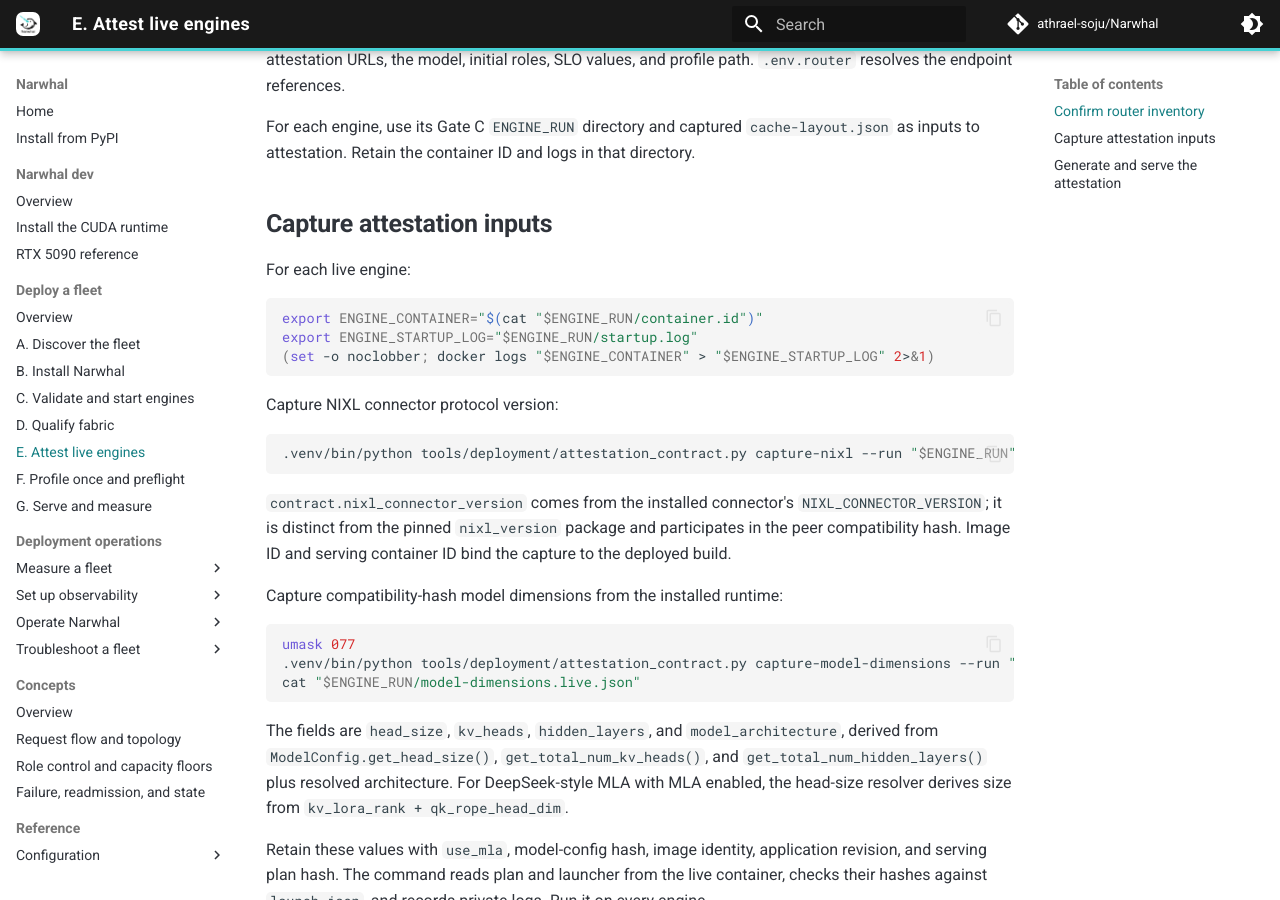
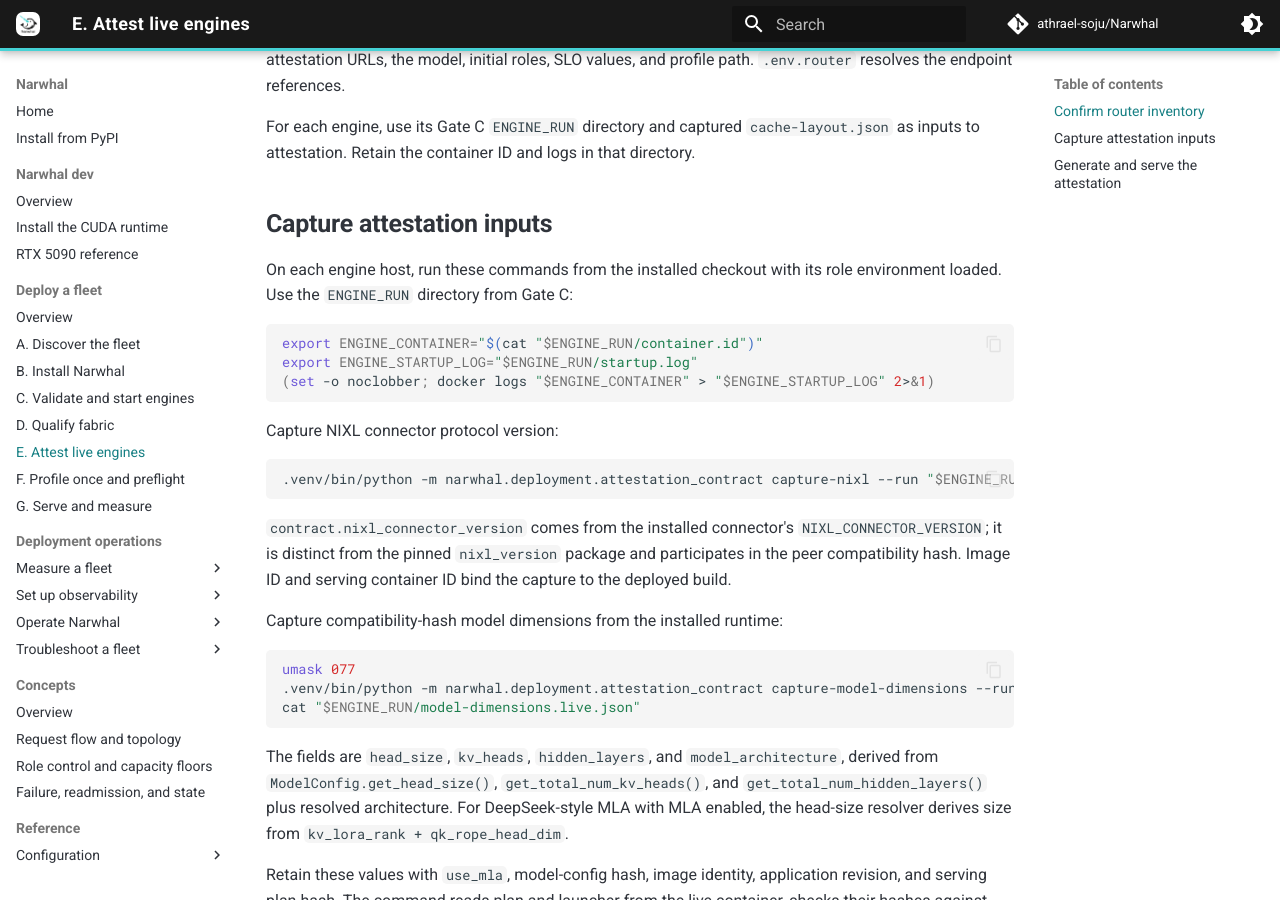
Before and after one commit to athrael-soju/Narwhal, an MkDocs documentation site: the page built from docs/deploy/05-Attest.md, in a window 1280 px wide and 900 px high, scrolled down 222 px. Built offline with MkDocs 1.6.1 and Material for MkDocs 9.7.7, drawn with Linux system fonts in a browser that asks for light colours; comment, search, counter and statistics services are not loaded; some of the changed text lies outside the part shown.

Commit message:
docs: add operator plugin contract reference and update deployment attestation commands

````diff
--- a/docs/deploy/05-Attest.md
+++ b/docs/deploy/05-Attest.md
@@ -8,7 +8,7 @@
 
 ## Capture attestation inputs
 
-For each live engine:
+On each engine host, run these commands from the installed checkout with its role environment loaded. Use the `ENGINE_RUN` directory from Gate C:
 
 ```bash
 export ENGINE_CONTAINER="$(cat "$ENGINE_RUN/container.id")"
@@ -19,7 +19,7 @@
 Capture NIXL connector protocol version:
 
 ```bash
-.venv/bin/python tools/deployment/attestation_contract.py capture-nixl --run "$ENGINE_RUN"
+.venv/bin/python -m narwhal.deployment.attestation_contract capture-nixl --run "$ENGINE_RUN"
 ```
 
 `contract.nixl_connector_version` comes from the installed connector's `NIXL_CONNECTOR_VERSION`; it is distinct from the pinned `nixl_version` package and participates in the peer compatibility hash. Image ID and serving container ID bind the capture to the deployed build.
@@ -28,7 +28,7 @@
 
 ```bash
 umask 077
-.venv/bin/python tools/deployment/attestation_contract.py capture-model-dimensions --run "$ENGINE_RUN"
+.venv/bin/python -m narwhal.deployment.attestation_contract capture-model-dimensions --run "$ENGINE_RUN"
 cat "$ENGINE_RUN/model-dimensions.live.json"
 ```
 
@@ -141,7 +141,7 @@
 Generate the role-specific document:
 
 ```bash
-.venv/bin/python tools/deployment/attestation_contract.py generate \
+.venv/bin/python -m narwhal.deployment.attestation_contract generate \
   --run "$ENGINE_RUN" --startup-log "$ENGINE_STARTUP_LOG"
 export ATTEST_DOCUMENT="$ENGINE_RUN/engine-attestation.json"
 ```
@@ -151,7 +151,7 @@
 Start the sidecar:
 
 ```bash
-.venv/bin/python tools/deployment/attestation_contract.py serve --run "$ENGINE_RUN"
+.venv/bin/python -m narwhal.deployment.attestation_contract serve --run "$ENGINE_RUN"
 ```
 
 Discovery has already placed the role's attestation URL in the router fleet. Verify `/health` and `/v1/attestation` from the router over the trusted control network.
@@ -206,7 +206,7 @@
 Run this for every engine. After all sidecars pass, finalise once from the router shell:
 
 ```bash
-.venv/bin/python tools/deployment/attestation_contract.py finalize-fleet --fleet runs/deployment/fleet.json
+.venv/bin/python -m narwhal.deployment.attestation_contract finalize-fleet --fleet runs/deployment/fleet.json
 ```
 
 The command reads every live engine and sidecar, verifies process identity and full contract, requires the same contract on every engine, retains the prior fleet document under `runs/`, and writes `engine_contract` into `runs/deployment/fleet.json`.
--- a/mkdocs.yml
+++ b/mkdocs.yml
@@ -133,3 +133,5 @@
           - Metrics and controller state: telemetry/03-Metrics-and-Control.md
           - Monitoring and engine failures: telemetry/04-Failures.md
           - Interface versions and compatibility: telemetry/05-Compatibility.md
+  - Development:
+      - Operator plugin contract: Operator-Plugin.md
````
Also changed, not shown: CONTRIBUTING.md (+4 -0 lines).
